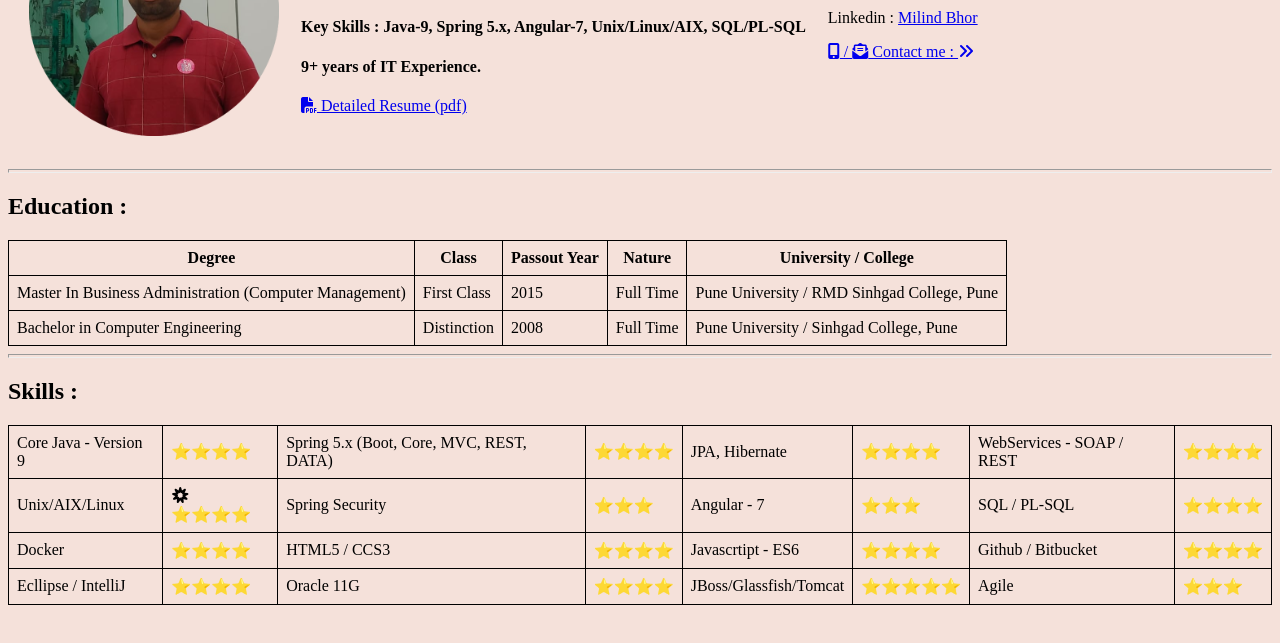
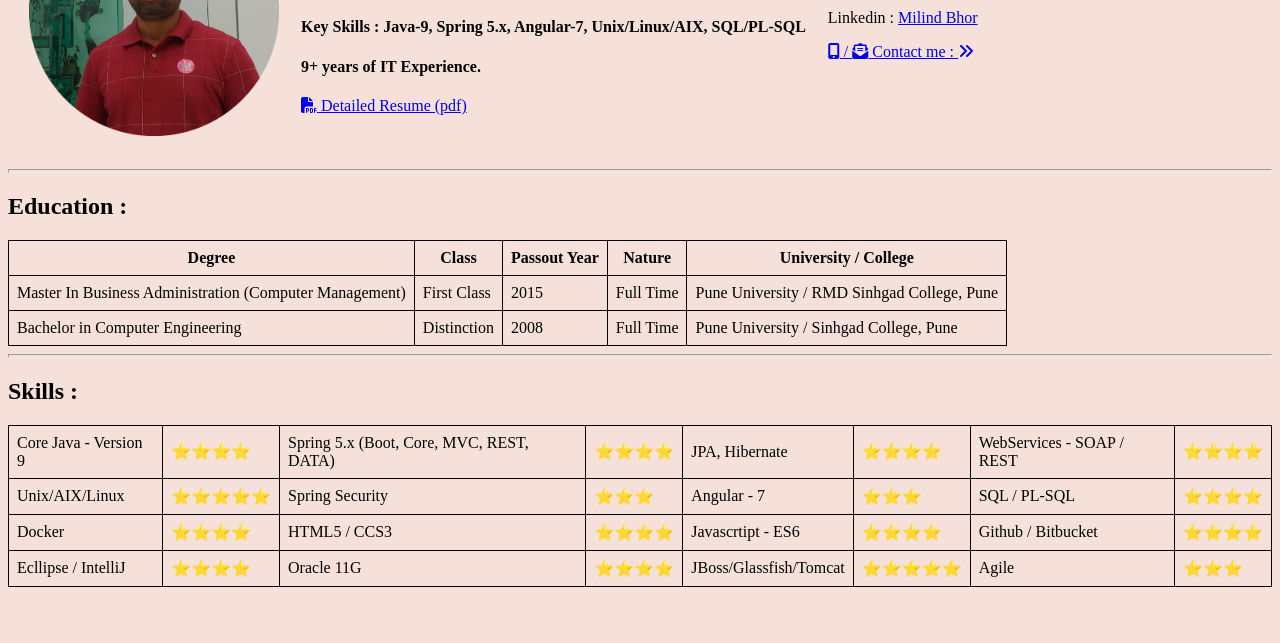
Before and after one commit to bhormilind/cv, a plain HTML site: page index.html in a window 1280 px wide. Shown: the part 143-786 px from the top of the page. Drawn offline with Linux system fonts and the light colour scheme.

Commit message:
Added Star

```diff
--- a/index.html
+++ b/index.html
@@ -78,7 +78,7 @@
     </tr>
     <tr>
       <td class="tableborder"> Unix/AIX/Linux</td>
-      <td class="tableborder"><i class="fas fa-haykal"></i>⭐️⭐️⭐️⭐️</td>
+      <td class="tableborder">⭐️⭐️⭐️⭐️⭐️</td>
       <td class="tableborder"> Spring Security</td>
       <td class="tableborder">⭐️⭐️⭐️</td>
       <td class="tableborder"> Angular - 7</td>
```
